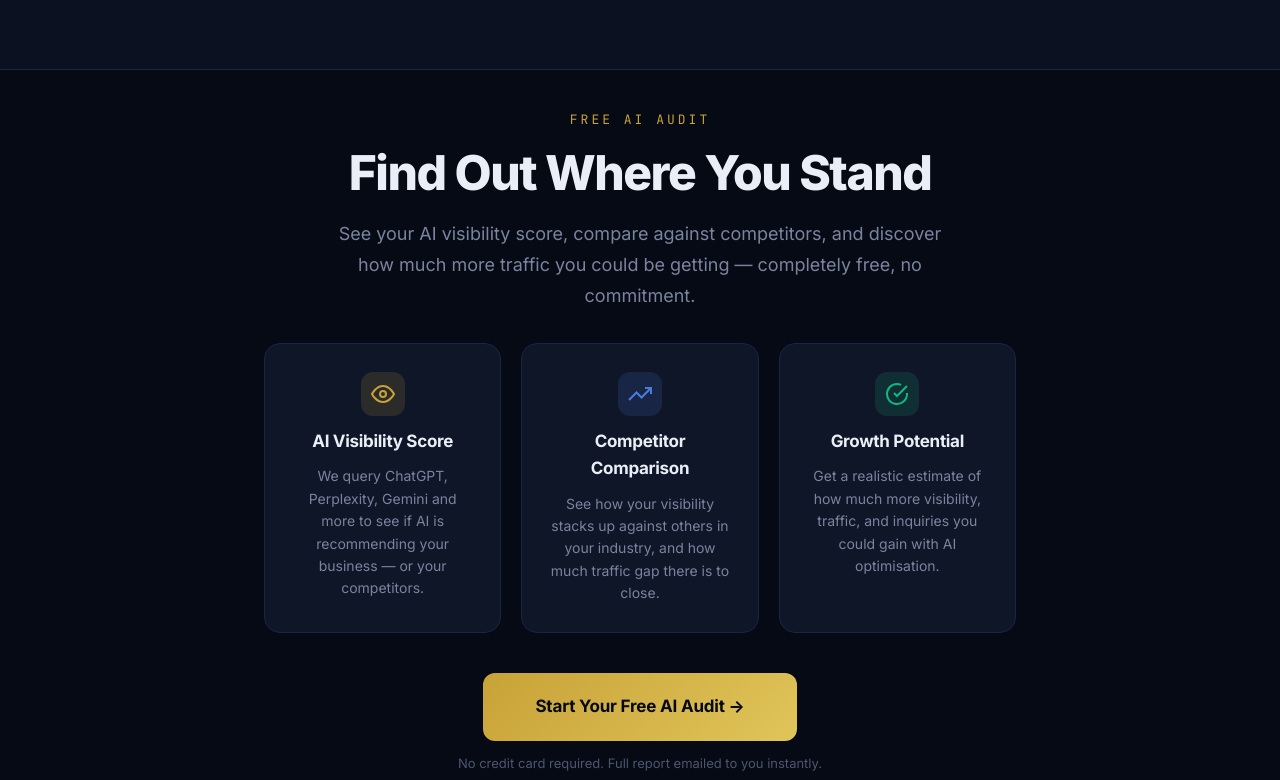
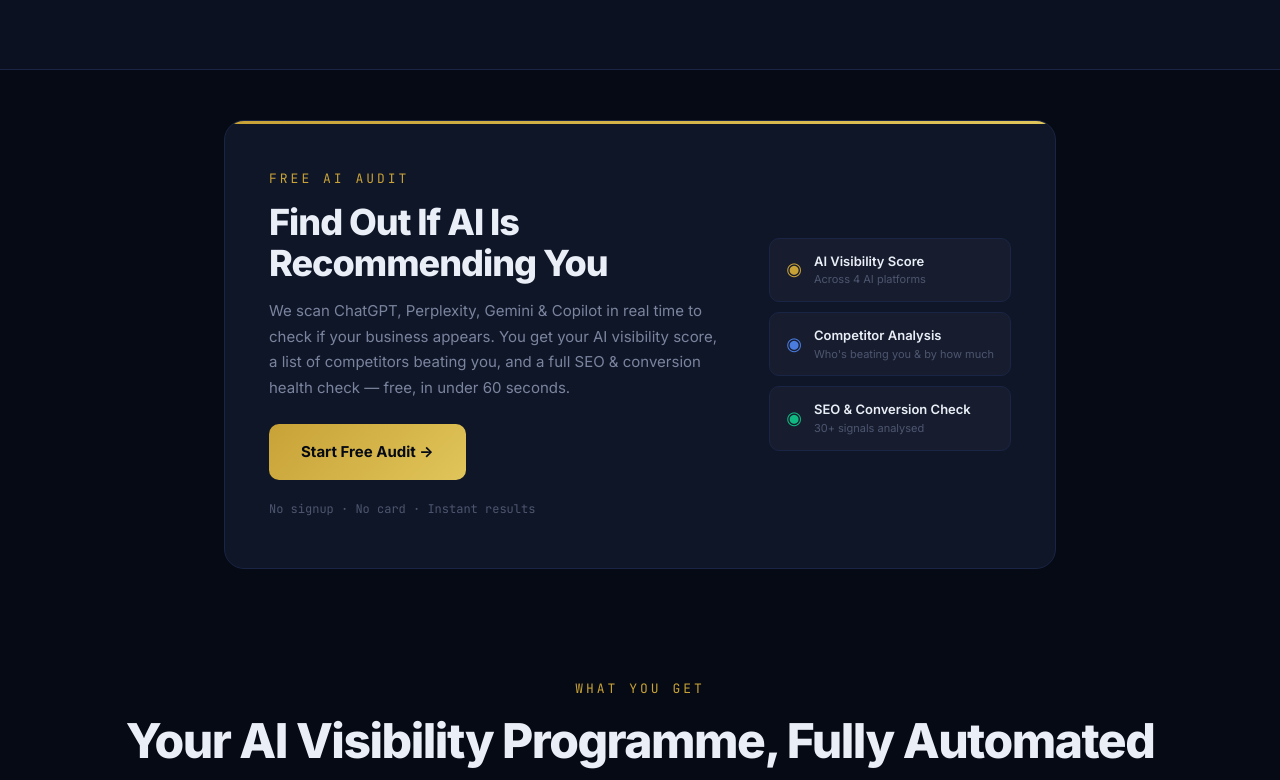
Before and after one commit to Admin9Elms/9elmslabs, a website: page index.html in a window 1280 px wide. Shown: the part 2160-2940 px from the top of the page. Drawn offline with Linux system fonts and the light colour scheme.

Commit message:
Redesign free audit section, add rate limit, fix upsell cards

```diff
--- a/index.html
+++ b/index.html
@@ -899,37 +899,35 @@ section { position: relative; z-index: 1; }
 </section>
 
 <!-- ==================== FREE AI AUDIT ==================== -->
-<section class="problem-section" id="free-audit" style="padding: 40px 0;">
-  <div class="container" style="text-align:center; max-width:800px;">
-    <div class="section-label">Free AI Audit</div>
-    <h2 class="section-title">Find Out Where You Stand</h2>
-    <p class="section-subtitle" style="text-align:center; margin-left:auto; margin-right:auto; max-width:620px;">See your AI visibility score, compare against competitors, and discover how much more traffic you could be getting &mdash; completely free, no commitment.</p>
-    <div class="problem-grid" style="grid-template-columns: repeat(3, 1fr); margin-top: 30px;">
-      <div class="problem-card" style="text-align:center;">
-        <div class="problem-card-icon" style="background: var(--accent-gold-dim); color: var(--accent-gold); margin: 0 auto 12px;">
-          <svg width="24" height="24" viewBox="0 0 24 24" fill="none" stroke="currentColor" stroke-width="2"><path d="M1 12s4-8 11-8 11 8 11 8-4 8-11 8-11-8-11-8z"/><circle cx="12" cy="12" r="3"/></svg>
+<section id="free-audit" style="padding: 50px 0; position: relative; z-index: 1;">
+  <div class="container" style="max-width: 880px;">
+    <div style="background: var(--bg-card); border: 1px solid var(--border); border-radius: 20px; padding: 48px 44px; position: relative; overflow: hidden;">
+      <div style="position: absolute; top: 0; left: 0; right: 0; height: 3px; background: var(--gradient-main);"></div>
+      <div style="display: flex; align-items: center; gap: 44px; flex-wrap: wrap;">
+        <div style="flex: 1; min-width: 300px;">
+          <div class="section-label" style="margin-bottom: 12px;">Free AI Audit</div>
+          <h2 style="font-size: clamp(26px, 3vw, 36px); font-weight: 800; letter-spacing: -1px; line-height: 1.15; margin-bottom: 14px;">Find Out If AI Is<br>Recommending You</h2>
+          <p style="font-size: 15px; color: var(--text-secondary); line-height: 1.7; margin-bottom: 24px;">We scan ChatGPT, Perplexity, Gemini &amp; Copilot in real time to check if your business appears. You get your AI visibility score, a list of competitors beating you, and a full SEO &amp; conversion health check &mdash; free, in under 60 seconds.</p>
+          <div style="display: flex; align-items: center; gap: 20px; flex-wrap: wrap;">
+            <a href="scan.html" class="btn-primary" style="display: inline-block; padding: 16px 32px;">Start Free Audit &rarr;</a>
+            <span style="font-size: 12px; color: var(--text-muted); font-family: var(--font-mono);">No signup &middot; No card &middot; Instant results</span>
+          </div>
         </div>
-        <h3>AI Visibility Score</h3>
-        <p>We query ChatGPT, Perplexity, Gemini and more to see if AI is recommending your business &mdash; or your competitors.</p>
-      </div>
-      <div class="problem-card" style="text-align:center;">
-        <div class="problem-card-icon" style="background: var(--accent-blue-dim); color: var(--accent-blue); margin: 0 auto 12px;">
-          <svg width="24" height="24" viewBox="0 0 24 24" fill="none" stroke="currentColor" stroke-width="2"><polyline points="23 6 13.5 15.5 8.5 10.5 1 18"/><polyline points="17 6 23 6 23 12"/></svg>
+        <div style="flex-shrink: 0; display: flex; flex-direction: column; gap: 10px; min-width: 220px;">
+          <div style="display: flex; align-items: center; gap: 12px; padding: 12px 16px; background: rgba(255,255,255,0.03); border: 1px solid var(--border); border-radius: 10px;">
+            <span style="color: var(--accent-gold); font-size: 18px;">&#x25C9;</span>
+            <div><div style="font-size: 13px; font-weight: 600;">AI Visibility Score</div><div style="font-size: 11px; color: var(--text-muted);">Across 4 AI platforms</div></div>
+          </div>
+          <div style="display: flex; align-items: center; gap: 12px; padding: 12px 16px; background: rgba(255,255,255,0.03); border: 1px solid var(--border); border-radius: 10px;">
+            <span style="color: var(--accent-blue); font-size: 18px;">&#x25C9;</span>
+            <div><div style="font-size: 13px; font-weight: 600;">Competitor Analysis</div><div style="font-size: 11px; color: var(--text-muted);">Who's beating you &amp; by how much</div></div>
+          </div>
+          <div style="display: flex; align-items: center; gap: 12px; padding: 12px 16px; background: rgba(255,255,255,0.03); border: 1px solid var(--border); border-radius: 10px;">
+            <span style="color: var(--accent-green); font-size: 18px;">&#x25C9;</span>
+            <div><div style="font-size: 13px; font-weight: 600;">SEO &amp; Conversion Check</div><div style="font-size: 11px; color: var(--text-muted);">30+ signals analysed</div></div>
+          </div>
         </div>
-        <h3>Competitor Comparison</h3>
-        <p>See how your visibility stacks up against others in your industry, and how much traffic gap there is to close.</p>
-      </div>
-      <div class="problem-card" style="text-align:center;">
-        <div class="problem-card-icon" style="background: var(--accent-green-dim); color: var(--accent-green); margin: 0 auto 12px;">
-          <svg width="24" height="24" viewBox="0 0 24 24" fill="none" stroke="currentColor" stroke-width="2"><path d="M22 11.08V12a10 10 0 11-5.93-9.14"/><polyline points="22 4 12 14.01 9 11.01"/></svg>
-        </div>
-        <h3>Growth Potential</h3>
-        <p>Get a realistic estimate of how much more visibility, traffic, and inquiries you could gain with AI optimisation.</p>
-      </div>
-    </div>
-    <div style="margin-top: 40px;">
-      <a href="scan.html" class="btn-primary btn-lg" style="display:inline-block;">Start Your Free AI Audit &rarr;</a>
-      <p style="font-size:13px; color: var(--text-muted); margin-top: 12px;">No credit card required. Full report emailed to you instantly.</p>
+      </div>
     </div>
   </div>
 </section>
```
Also changed, not shown: api/scan.js (+35 -0 lines), scan.html (+3 -3 lines).
